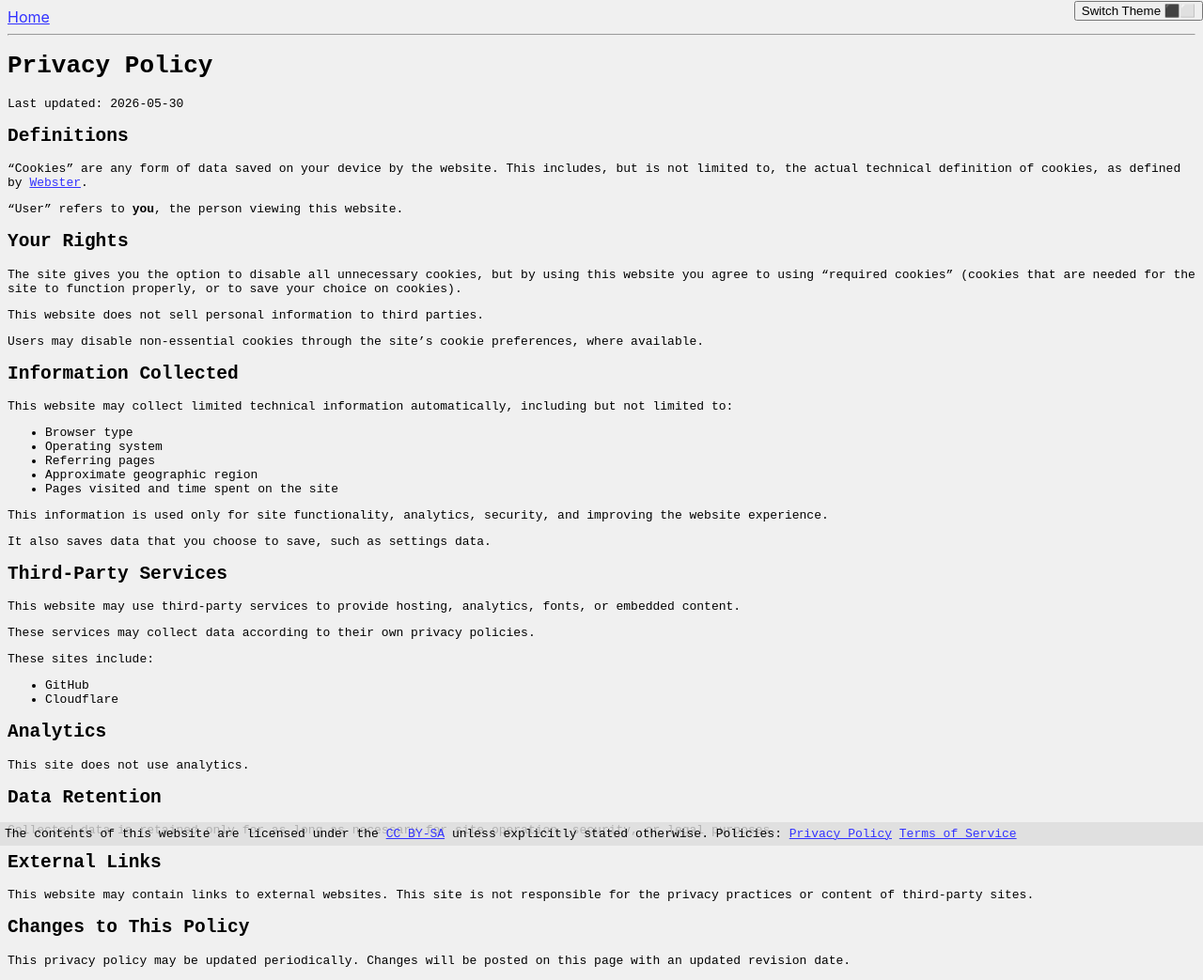
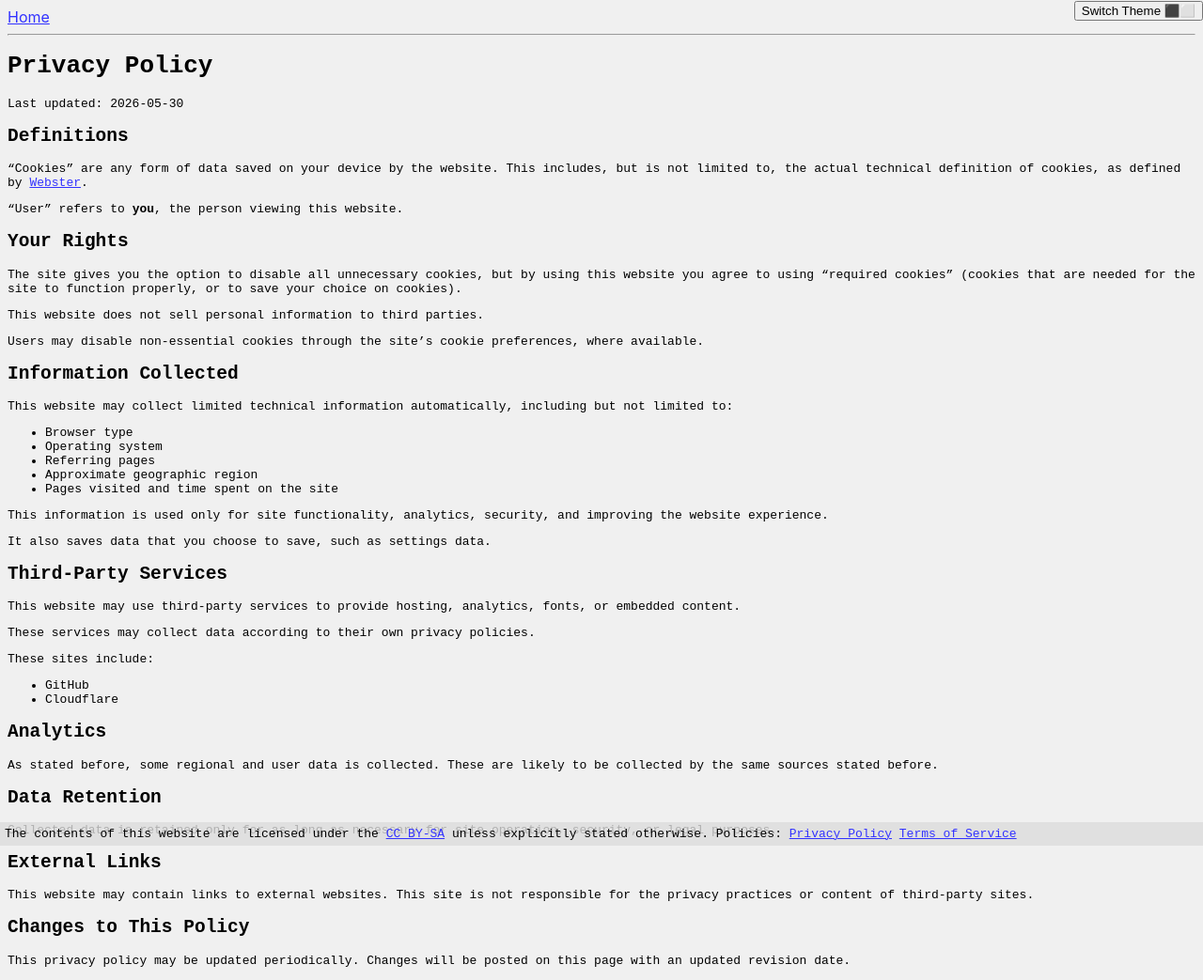
Before and after one commit to StupidLilGoober/stupidlilgoober.github.io, a Jekyll site: the page built from _policies/privacy.md, in a window 1280 px wide. Shown: the whole page at 94% size. Built offline with Jekyll 4.4.1, drawn with Linux system fonts in a browser that asks for light colours.

Commit message:
Update analytics section in privacy policy
Clarified data collection practices regarding analytics.

```diff
--- a/_policies/privacy.md
+++ b/_policies/privacy.md
@@ -60,7 +60,9 @@ These sites include:
 
 ## Analytics
 
-This site does not use analytics.
+As stated before, some regional and user data is collected.
+These are likely to be collected by the same sources
+stated before.
 
 ## Data Retention
 
```
